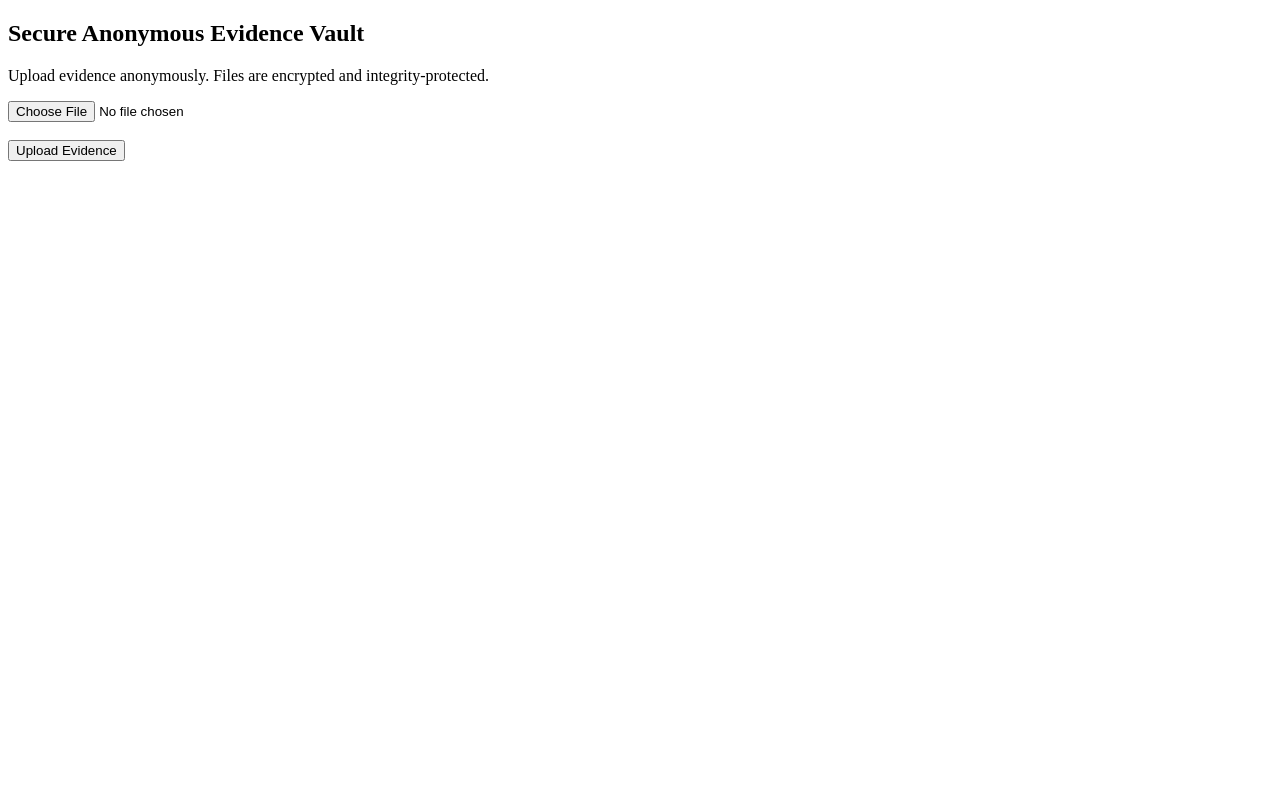
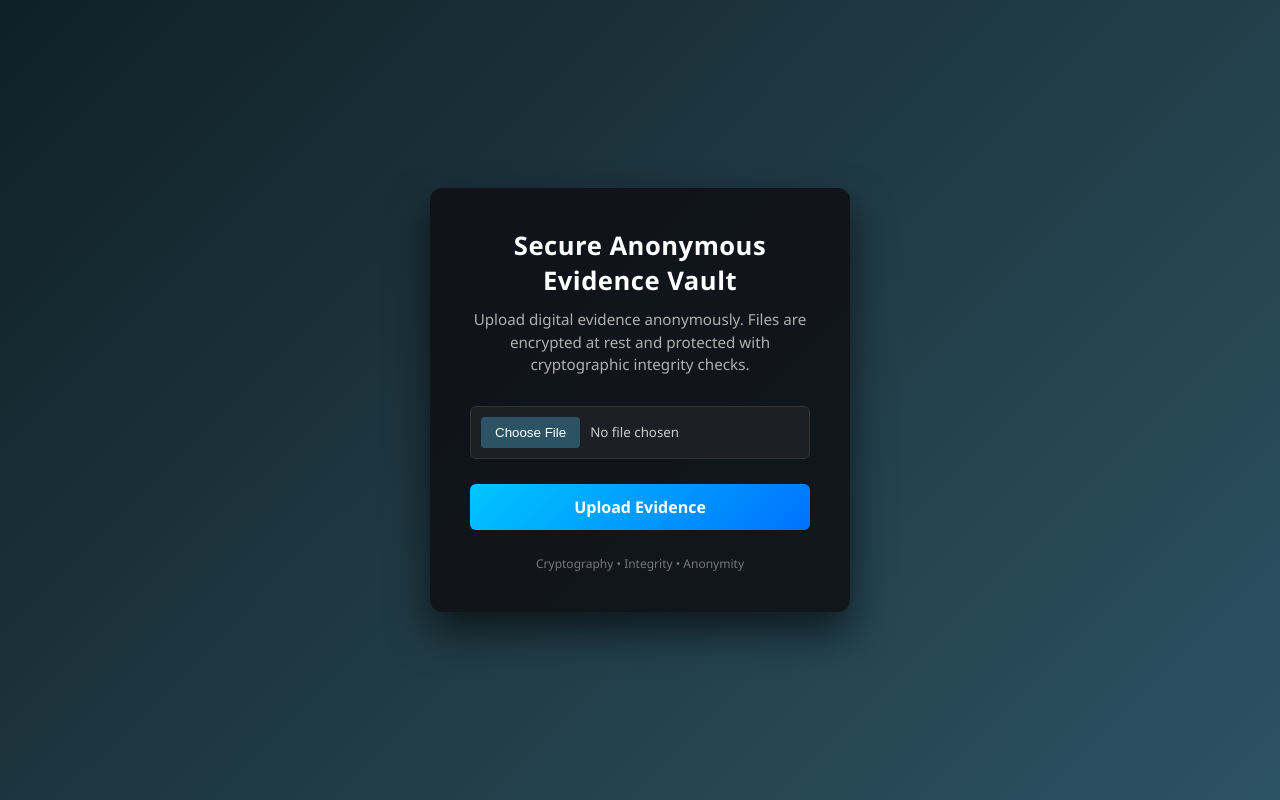
Before and after one commit to kitsunee0104/secure-anonymous-evidence-vault, a Flask app: page / in a window 1280 px wide. Run offline with Flask 3, Linux system fonts and the light colour scheme.

Commit message:
UI update: improved upload page + refined README

```diff
--- a/templates/upload.html
+++ b/templates/upload.html
@@ -1,16 +1,119 @@
 <!DOCTYPE html>
-<html>
+<html lang="en">
 <head>
-    <title>Secure Evidence Vault</title>
+    <meta charset="UTF-8">
+    <title>Secure Anonymous Evidence Vault</title>
+
+    <style>
+        /* Reset */
+        * {
+            margin: 0;
+            padding: 0;
+            box-sizing: border-box;
+            font-family: "Segoe UI", Roboto, Arial, sans-serif;
+        }
+
+        body {
+            height: 100vh;
+            background: linear-gradient(135deg, #0f2027, #203a43, #2c5364);
+            display: flex;
+            align-items: center;
+            justify-content: center;
+            color: #e0e0e0;
+        }
+
+        .container {
+            background: rgba(15, 15, 20, 0.85);
+            padding: 40px;
+            width: 100%;
+            max-width: 420px;
+            border-radius: 12px;
+            box-shadow: 0 20px 40px rgba(0, 0, 0, 0.6);
+            text-align: center;
+        }
+
+        h2 {
+            font-size: 1.6rem;
+            margin-bottom: 10px;
+            color: #ffffff;
+            letter-spacing: 0.5px;
+        }
+
+        p {
+            font-size: 0.95rem;
+            color: #b0b0b0;
+            margin-bottom: 30px;
+            line-height: 1.5;
+        }
+
+        input[type="file"] {
+            width: 100%;
+            padding: 10px;
+            margin-bottom: 25px;
+            background: #1c1f26;
+            border: 1px solid #333;
+            border-radius: 6px;
+            color: #ccc;
+            cursor: pointer;
+        }
+
+        input[type="file"]::file-selector-button {
+            background: #2c5364;
+            border: none;
+            padding: 8px 14px;
+            margin-right: 10px;
+            border-radius: 4px;
+            color: #fff;
+            cursor: pointer;
+            transition: background 0.3s ease;
+        }
+
+        input[type="file"]::file-selector-button:hover {
+            background: #3a6d84;
+        }
+
+        button {
+            width: 100%;
+            padding: 12px;
+            background: linear-gradient(135deg, #00c6ff, #0072ff);
+            border: none;
+            border-radius: 6px;
+            color: #fff;
+            font-size: 1rem;
+            font-weight: 600;
+            cursor: pointer;
+            transition: transform 0.2s ease, box-shadow 0.2s ease;
+        }
+
+        button:hover {
+            transform: translateY(-1px);
+            box-shadow: 0 8px 20px rgba(0, 114, 255, 0.4);
+        }
+
+        .footer {
+            margin-top: 25px;
+            font-size: 0.75rem;
+            color: #777;
+        }
+    </style>
 </head>
+
 <body>
-    <h2>Secure Anonymous Evidence Vault</h2>
-    <p>Upload evidence anonymously. Files are encrypted and integrity-protected.</p>
+    <div class="container">
+        <h2>Secure Anonymous Evidence Vault</h2>
+        <p>
+            Upload digital evidence anonymously.
+            Files are encrypted at rest and protected with cryptographic integrity checks.
+        </p>
 
-    <form method="POST" enctype="multipart/form-data">
-        <input type="file" name="file" required />
-        <br><br>
-        <button type="submit">Upload Evidence</button>
-    </form>
+        <form method="POST" enctype="multipart/form-data">
+            <input type="file" name="file" required>
+            <button type="submit">Upload Evidence</button>
+        </form>
+
+        <div class="footer">
+            Cryptography • Integrity • Anonymity
+        </div>
+    </div>
 </body>
 </html>
```
Also changed, not shown: templates/README.md.
